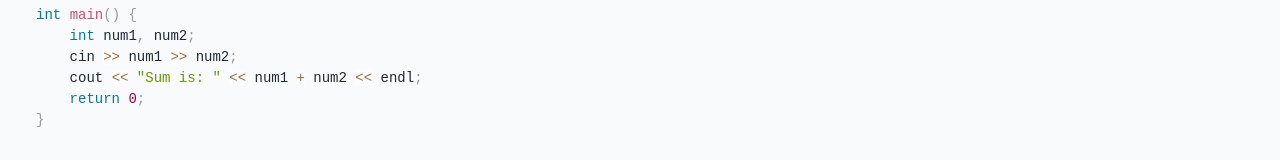
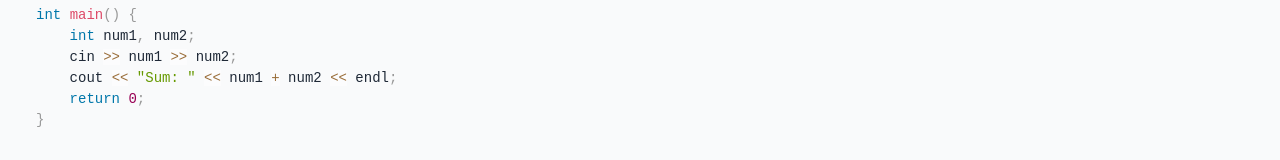
Before and after one commit to PrriyaBandita-2002/OJ-project, a React (Vite) app in the folder client/: page / in a window 1280 px wide. Shown: the part 942-1102 px from the top of the page. Built offline with nearby package versions, Linux system fonts and the light colour scheme; no server answers.

Commit message:
Update home.jsx

```diff
--- a/client/src/pages/home.jsx
+++ b/client/src/pages/home.jsx
@@ -21,7 +21,7 @@ using namespace std;
 int main() {
     int num1, num2;
     cin >> num1 >> num2;
-    cout << "Sum is: " << num1 + num2 << endl;
+    cout << "Sum: " << num1 + num2 << endl;
     return 0;
 }`,
     C: `#include <stdio.h>
@@ -29,7 +29,7 @@ int main() {
 int main() {
     int num1, num2;
     scanf("%d %d", &num1, &num2);
-    printf("Sum is: %d\n", num1 + num2);
+    printf("Sum: %d\n", num1 + num2);
     return 0;
 }`,
     Java: `import java.util.Scanner;
@@ -39,12 +39,12 @@ public class Main {
     Scanner sc = new Scanner(System.in);
     int num1 = sc.nextInt();
     int num2 = sc.nextInt();
-    System.out.println("Sum is: " + (num1 + num2));
+    System.out.println("Sum: " + (num1 + num2));
   }
 }`,
     Python: `num1 = int(input())
 num2 = int(input())
-print("Sum is:", num1 + num2)`,
+print("Sum:", num1 + num2)`,
   };
 
   const prismMap = {
```
